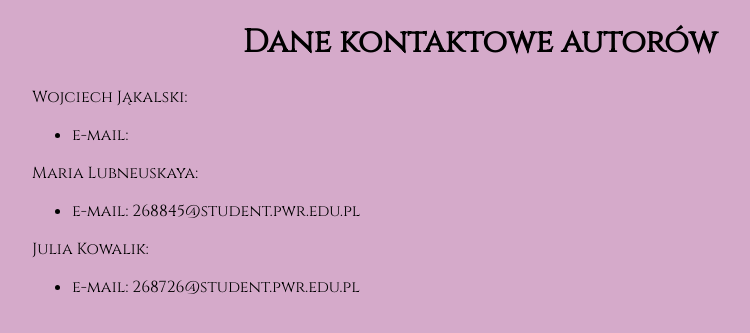
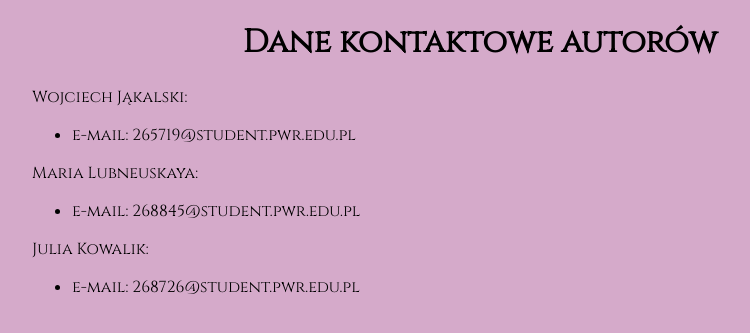
Before and after one commit to McKowal/projekt-IT, a Flask app: page /dane in a window 1280 px wide. Shown: the top 333 px of the page, without its empty margins (160-910 px from the left). Run offline with Flask 2, Linux system fonts and the light colour scheme.

Commit message:
Poprawienie przycisków

```diff
--- a/static/css/wykres.css
+++ b/static/css/wykres.css
@@ -9,7 +9,7 @@ h1.title {
     font-size: xx-large;
     text-align: center;
 }
-.plocik:link, .plocik: white;
+.plocik {
     color: black;
     border: 2px solid #BF7256;
     padding: 10px 20px;
--- a/templates/dane.html
+++ b/templates/dane.html
@@ -9,7 +9,7 @@
         <h1 class="title">Dane kontaktowe autorów</h1>
         <p>Wojciech Jąkalski:
             <ul>
-                <li>e-mail: </li>
+                <li>e-mail: 265719@student.pwr.edu.pl</li>
             </ul>
             Maria Lubneuskaya:
             <ul>
```
